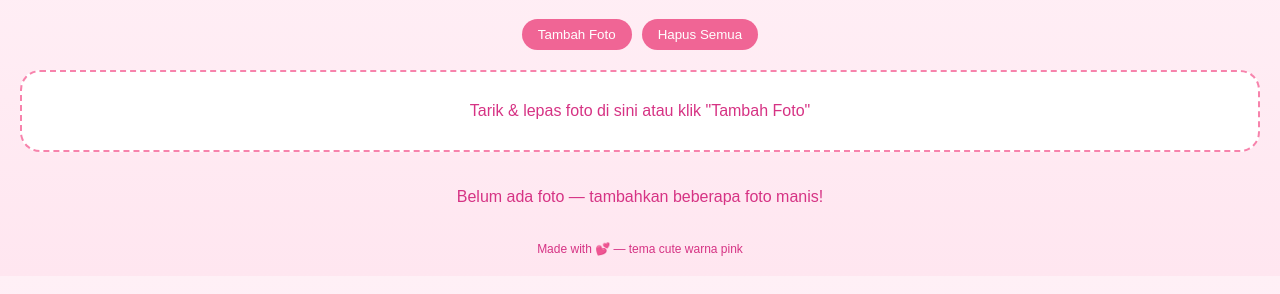
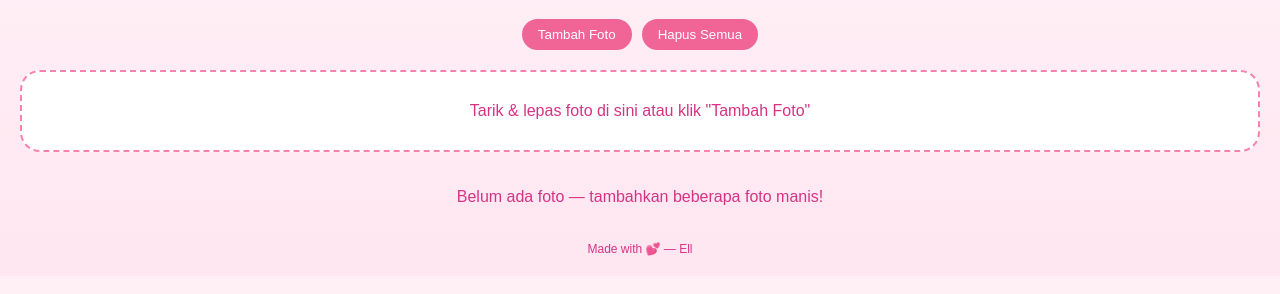
Before and after one commit to agis123-cr/Bocil-liaaaaa, a plain HTML site: page index.html in a window 1280 px wide. Shown: the part 82-376 px from the top of the page. Drawn offline with Linux system fonts and the light colour scheme.

Commit message:
Update index.html

```diff
--- a/index.html
+++ b/index.html
@@ -93,7 +93,7 @@
 
   <div id="gallery" class="gallery"></div>
 
-  <div class="footer">Made with 💕 — tema cute warna pink</div>
+  <div class="footer">Made with 💕 — Ell</div>
 
   <script>
     const fileInput = document.getElementById('fileInput');
```
